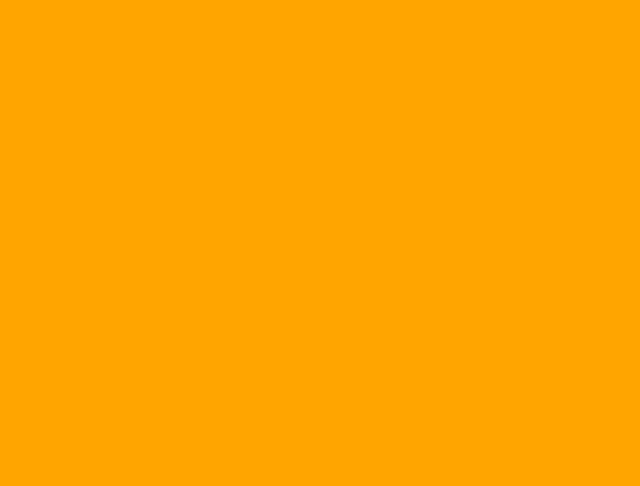
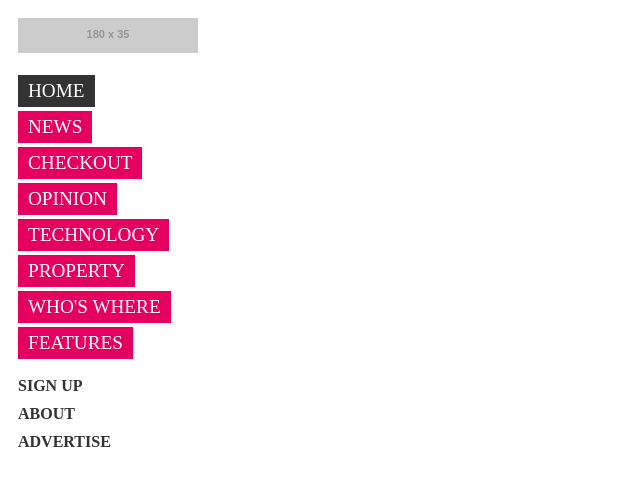
Before and after one commit to tomr-co/register-remake, a plain HTML site: page index.html in a window 1280 px wide. Shown: the whole page, without its empty margins (0-640 px from the left). Drawn offline with Linux system fonts and the light colour scheme; placeholder pictures from the web are drawn by us.

Commit message:
add nav bar

```diff
--- a/css/styles.css
+++ b/css/styles.css
@@ -1,7 +1,47 @@
+/*www.theregister.co.nz remake*/
+
 body {
+	font-family: futura;
+}
 
-	background-color: Orange;
-	background-size: 640px;
+nav ul {
+	list-style: none;
+	padding-left: 0;
 
+}
 
- }
+nav li a {
+	text-decoration: none;
+	text-transform: uppercase;
+	background-color: #e5005f;
+	color: white;
+	padding: 5px 10px;
+	margin: 2px 0;
+	display: inline-block;
+	font-size: larger
+	;
+}
+
+nav li a:hover,
+nav #active {
+	background-color: #333333;
+}
+
+nav	{
+	padding: 10px 0 0 10px;
+	width: 240px;
+}
+
+nav > a{ /* grab anchors that are direct desendant of the nav */
+	display: block;
+	text-decoration: none;
+	color: #333333;
+	text-transform: uppercase;
+	margin-bottom: 10px;
+	font-weight: bold;
+
+}
+
+nav > a:hover {
+	color: #e5005f ;
+}
--- a/index.html
+++ b/index.html
@@ -7,6 +7,26 @@
 		<link rel="stylesheet" href="css/styles.css">
 	</head>
 	<body>
+		<nav>
+			<img src="http://placehold.it/180x35" alt="register logo">
+			<ul>
+				<li><a href="#" id="active">Home</a></li>
+				<li><a href="#">News</a></li>
+				<li><a href="#">Checkout</a></li>
+				<li><a href="#">Opinion</a></li>
+				<li><a href="#">Technology</a></li>
+				<li><a href="#">Property</a></li>
+				<li><a href="#">Who's Where</a></li>
+				<li><a href="#">Features</a></li>
+			</ul>
+
+		<a href="#">Sign up</a>
+		<a href="#">About</a>
+		<a href="#">Advertise</a>
+
+		</nav>
+
+
 
 	</body>
 </html>
```
